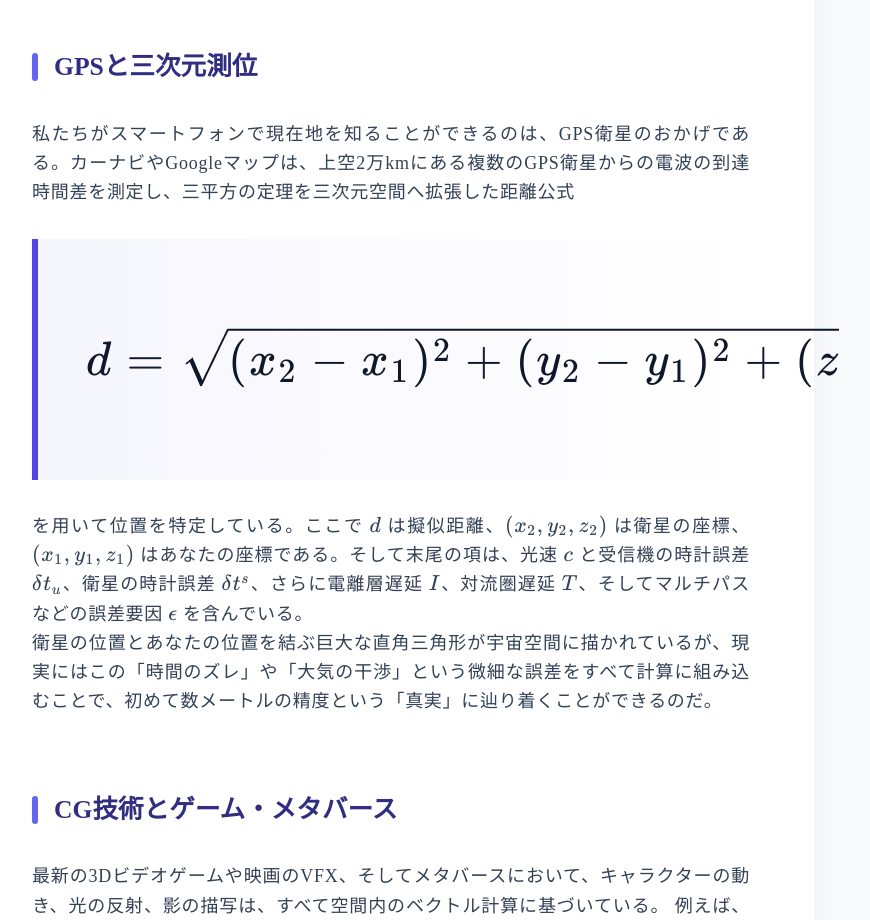
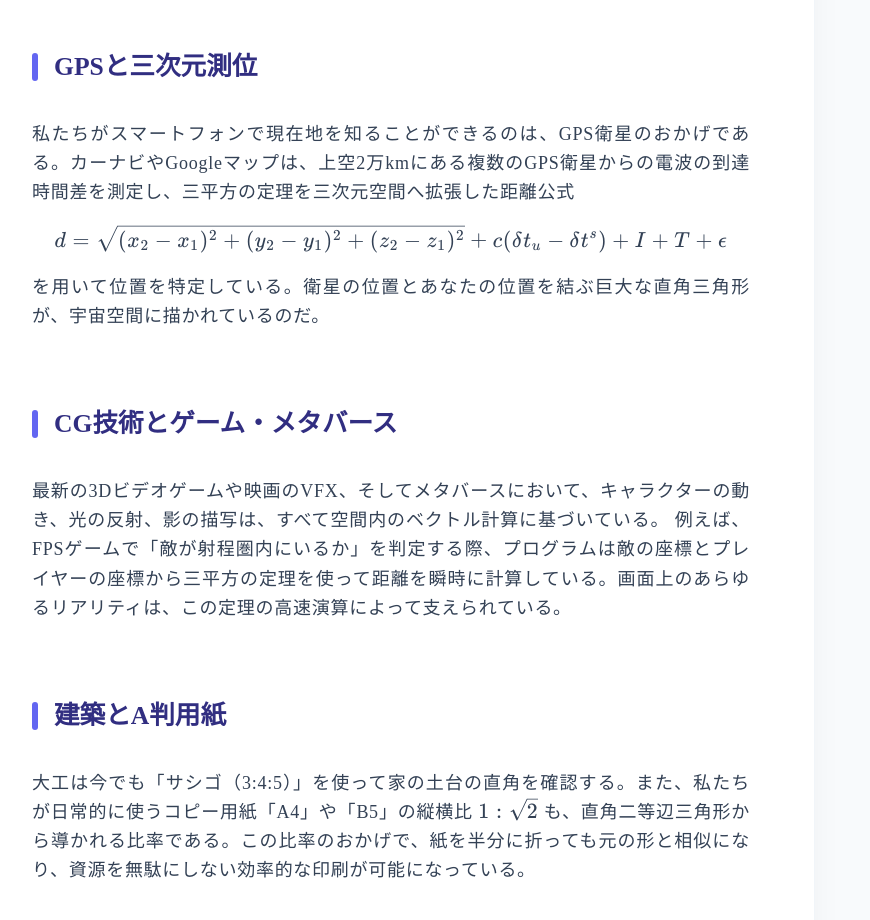
Before and after one commit to nden14800/pytha, a plain HTML site: page index.html in a window 1280 px wide. Shown: the part 8440-9360 px from the top of the page, without its empty margins (249-1119 px from the left). Drawn offline with nearby package versions, Linux system fonts and the light colour scheme.

Commit message:
fix: update GPS formula to complete version with exact original style (braces and spacing)

```diff
--- a/index.html
+++ b/index.html
@@ -615,16 +615,7 @@
 
                 <h3 class="sub-section-title">GPSと三次元測位</h3>
                 <p>
-                    私たちがスマートフォンで現在地を知ることができるのは、GPS衛星のおかげである。カーナビやGoogleマップは、上空2万kmにある複数のGPS衛星からの電波の到達時間差を測定し、三平方の定理を三次元空間へ拡張した距離公式
-                </p>
-                <div class="equation-box my-8">
-                    $$ d = \sqrt{(x_2-x_1)^2 + (y_2-y_1)^2 + (z_2-z_1)^2} + c(\delta t_u - \delta t^s) + I + T + \epsilon $$
-                </div>
-                <p>
-                    を用いて位置を特定している。ここで $d$ は擬似距離、$(x_2, y_2, z_2)$ は衛星の座標、$(x_1, y_1, z_1)$ はあなたの座標である。そして末尾の項は、光速 $c$ と受信機の時計誤差 $\delta t_u$、衛星の時計誤差 $\delta t^s$、さらに電離層遅延 $I$、対流圏遅延 $T$、そしてマルチパスなどの誤差要因 $\epsilon$ を含んでいる。
-                </p>
-                <p>
-                    衛星の位置とあなたの位置を結ぶ巨大な直角三角形が宇宙空間に描かれているが、現実にはこの「時間のズレ」や「大気の干渉」という微細な誤差をすべて計算に組み込むことで、初めて数メートルの精度という「真実」に辿り着くことができるのだ。
+                    私たちがスマートフォンで現在地を知ることができるのは、GPS衛星のおかげである。カーナビやGoogleマップは、上空2万kmにある複数のGPS衛星からの電波の到達時間差を測定し、三平方の定理を三次元空間へ拡張した距離公式 $$ d = \sqrt{(x_{2} - x_{1})^{2} + (y_{2} - y_{1})^{2} + (z_{2} - z_{1})^{2}} + c(\delta t_{u} - \delta t^{s}) + I + T + \epsilon $$ を用いて位置を特定している。衛星の位置とあなたの位置を結ぶ巨大な直角三角形が、宇宙空間に描かれているのだ。
                 </p>
 
                 <h3 class="sub-section-title">CG技術とゲーム・メタバース</h3>
```
